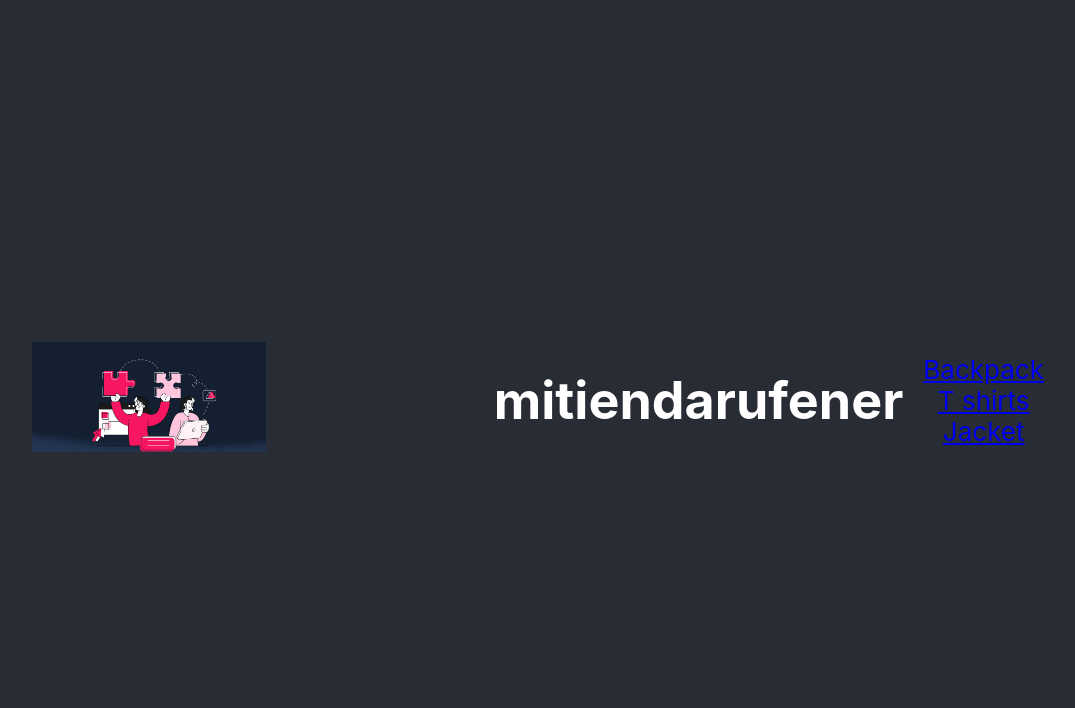
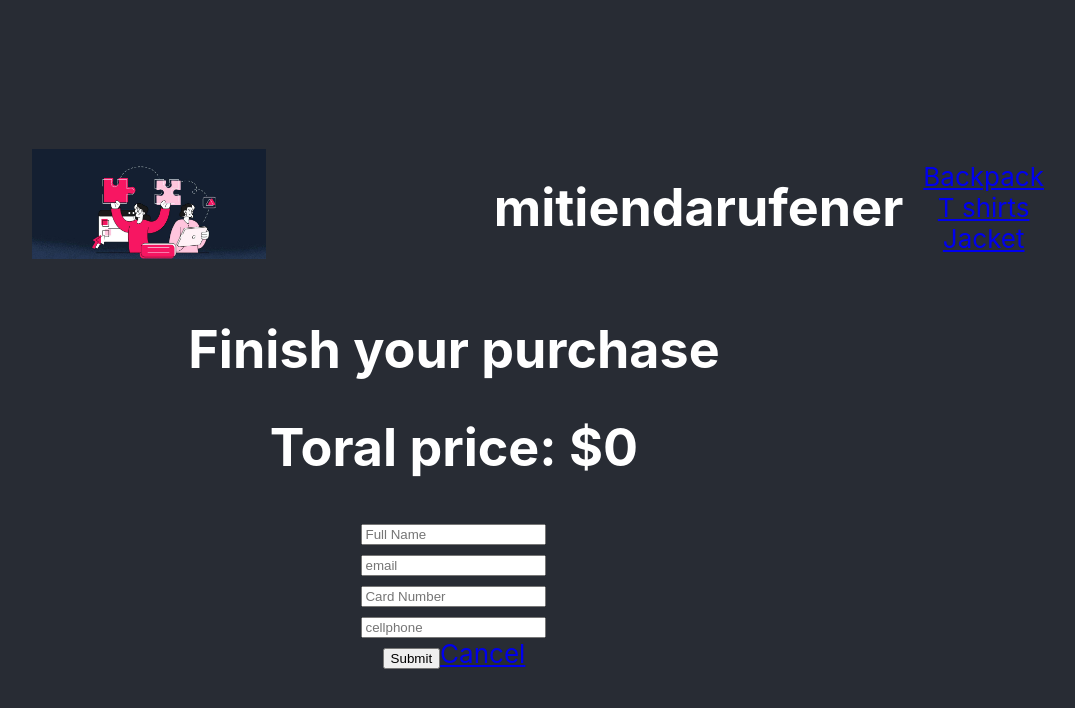
Before and after one commit to rufenermanuel/mitiendarufener, a React (Create React App) app: page /form in a window 1280 px wide. Shown: the top 708 px of the page, without its empty margins (186-1261 px from the left). Built offline with nearby package versions, Linux system fonts and the light colour scheme.

Commit message:
Desafio: Firebase II

```diff
--- a/src/App.js
+++ b/src/App.js
@@ -3,6 +3,8 @@ import Navbar from "./Components/navbar/Navbar";
 import ItemListContainer from "./Components/item list/ItemListContainer";
 import ItemDetailContainer from "./Components/item detail/ItemDetailContainer";
 import Cart from "./Components/cart/Cart";
+import Form from "./Components/form/Form"
+import Pepito from "./Components/form/Pepito";
 import { Routes, Route } from "react-router-dom";
 import { CarContextProvider } from "./context/CartContext";
 
@@ -20,6 +22,9 @@ function App() {
             />
             <Route path="/item/:id" element={<ItemDetailContainer />} />
             <Route path="/cart" element={<Cart />} />
+            <Route path="/form" element={<Form />} />
+            <Route path="/pepito" element={<Pepito />} />
+
           </Routes>
         </CarContextProvider>
       </header>
--- a/src/Components/cart/Cart.js
+++ b/src/Components/cart/Cart.js
@@ -21,6 +21,7 @@ function Cart() {
 
         {cartlist.length?<div> <h6> Total de la compra: ${totalPrice()}</h6>
       <button onClick={()=>{clear()}}>Vaciar carrito</button></div>:<p>Tu carrito está vacio</p>}
+      {cartlist.length?<Link to={'/form'}> <button>Terminar mi compra</button></Link>:false}
 
       <Link to={`/`}>
         <button>Volver</button>
--- /dev/null
+++ b/src/Components/form/Form.js
@@ -0,0 +1,104 @@
+import React, { useState } from "react";
+import {
+  getFirestore,
+  collection,
+  addDoc,
+  serverTimestamp,
+} from "firebase/firestore";
+import { Link } from "react-router-dom";
+import { useCartContext } from "../../context/CartContext";
+
+function Form(props) {
+  const queryDb = getFirestore();
+  const { cartList, clear, totalPrice } = useCartContext();
+
+  const [clientData, setClientData] = useState({
+    FullName: "",
+    email: "",
+    NumberCard: "",
+    Celphone: "",
+  });
+
+  const handleInputChange = (event) => {
+    setClientData({
+      ...clientData,
+      [event.target.name]: event.target.value,
+    });
+    console.log(clientData);
+  };
+
+  const buy = (e) => {
+    const sellsCollection = collection(queryDb, "sellslist");
+
+    addDoc(sellsCollection, {
+      buyer: clientData,
+      items: cartList,
+      date: serverTimestamp(),
+      total: totalPrice,
+    }).then((result) => {
+      alert({
+        title: "Order Complete",
+        text:
+          "We are processing your purschase " +
+          clientData.Name +
+          " Your ID is: " +
+          result.id +
+          " Thanks for buying using our e-commerce",
+        icon: "success",
+        button: "Yes",
+      });
+      clear();
+    });
+  };
+
+  return (
+    <div>
+      <h1>Finish your purchase</h1>
+      <form>
+        <div>
+          <h1>Toral price: ${totalPrice()}</h1>
+          <input
+            type="text"
+            placeholder="Full Name"
+            className="form"
+            name="FullName"
+            onChange={handleInputChange}
+          ></input>
+        </div>
+        <div>
+          <input
+            type="email"
+            placeholder="email"
+            className="form"
+            name="email"
+            onChange={handleInputChange}
+          ></input>
+        </div>
+        <div>
+          <input
+            type="Number"
+            placeholder="Card Number"
+            className="form"
+            name="NumberCard"
+            onChange={handleInputChange}
+          ></input>
+        </div>
+        <div>
+          <input
+            type="Number"
+            placeholder="cellphone"
+            className="form"
+            name="Cellphone"
+            onChange={handleInputChange}
+          ></input>
+        </div>
+      </form>
+      <div>
+        <button onClick={buy}>Submit</button>
+        <Link to="/">Cancel</Link>
+      </div>
+    </div>
+  );
+}
+
+export default Form;
--- /dev/null
+++ b/src/Components/form/Pepito.js
@@ -0,0 +1,9 @@
+import React from 'react'
+
+function Pepito() {
+  return (
+    <div>Pepito</div>
+  )
+}
+
+export default Pepito
--- a/src/Components/item detail/ItemDetail.js
+++ b/src/Components/item detail/ItemDetail.js
@@ -34,7 +34,7 @@ const ItemDetail = ({ item }) => {
             <ItemCount quantity={quantity} initial={1} adding={onAdding} />
           </div>
         )}
-        {cartlist.length?<button>Terminar mi compra</button>:false}
+        {cartlist.length?<Link to={'/form'}> <button>Terminar mi compra</button></Link>:false}
       </div>
     </div>
   );
```
Also changed, not shown: src/Components/item list/ItemListContainer.js (line endings or trailing spaces).
